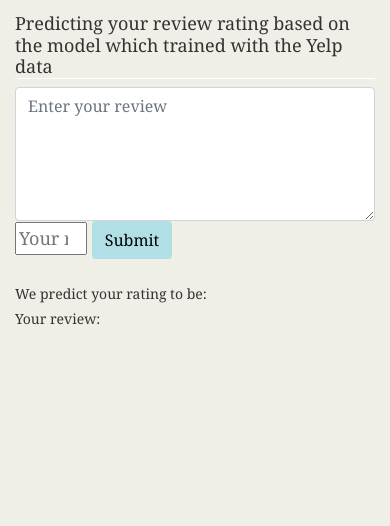
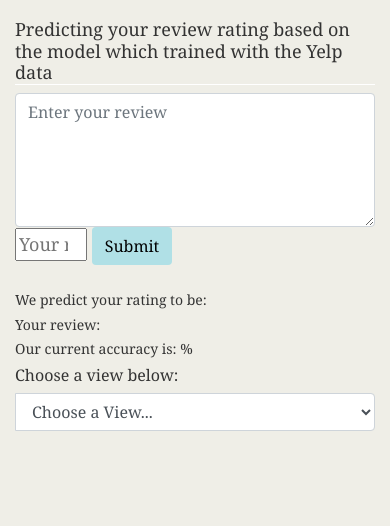
Before and after one commit to Beheshteh/review_rater_final, a Flask app: page / in a window 390 px wide. Shown: the part 318-844 px from the top of the page. Run offline with Flask 2, Linux system fonts and the light colour scheme; some libraries are stand-ins or nearby versions.

Commit message:
pushing my changes

```diff
--- a/app.py
+++ b/app.py
@@ -45,7 +45,10 @@ session = Session(bind=engine)
 @app.route("/", methods=["GET", "POST"])
 def index():
     s = ""
+    top = ""
+    bottom = ""
     searchTerms = ""
+    percentage_accurate = ""
     if request.method == "POST":
         print(request.form)
         human_rate = int(request.form['humanRating'])
@@ -54,10 +57,13 @@ def index():
         predicted = word_to_predict(searchTerms)
         s = int(predicted)
         deviation = abs(human_rate - s)
-        print(s)
         session.add(Reviews(review=searchTerms, human_rating = human_rate, machine_rating = s, deviations = deviation))
         session.commit()
-    return render_template('index.html', predict = s, review_term = searchTerms)
+        top = session.query(Reviews).filter(Reviews.deviations == 0).count()
+        print(top)
+        bottom = session.query(Reviews.deviations).count()
+        percentage_accurate = round(top/bottom,1) * 100
+    return render_template('index.html', predict = s, review_term = searchTerms, accuracy = percentage_accurate)
 
 @app.route("/methodology/")
 def methodology():
@@ -67,10 +73,10 @@ def methodology():
 def home():
     return render_template("index.html")
 
-@app.route('/collection/')
+@app.route('/data/')
 def sqlquery():
     response = session.query(Reviews.record_id, Reviews.review, Reviews.human_rating, Reviews.machine_rating, Reviews.deviations).all()
-    return render_template("collection.html", reviews=response)
+    return jsonify(response)
 
 @app.route('/barchart')
 def chart():
--- a/static/js/app.js
+++ b/static/js/app.js
@@ -1,7 +1,53 @@
 /* data route */
 var url = '/barchart';
 
-function buildPlot() {
+
+var select = document.querySelector('#selectModel');
+var probabilities = " ";
+var C_probs = " ";
+d3.select('#selectModel')
+  .on("change", function(){
+
+      console.log('TEST')
+      var sect = document.getElementById('selectModel')
+      var section = sect.options[sect.selectedIndex].value;
+      console.log(section);
+
+       if (section == 'Deviations View'){
+        console.log('Deviations View')
+        Plotly.d3.json(url, function(error, response) {
+          console.log(response);
+
+
+          var trace3 = {
+            type: 'bar',
+            x: response.deviations_x,
+            y: response.deviations_y,
+
+            marker: {
+              color: "#98abc5"
+            }
+          };
+
+          var data2 = [trace3];
+
+          var layout = {
+            title: 'Deviation of Accuracy',
+            xaxis:{
+              title: "Rating Deviations"
+            },
+            yaxis:{
+              title:"Count of Deviations"
+            },
+
+          };
+
+          Plotly.newPlot('plot', data2, layout);
+        });
+      }
+
+      if (section == 'Ratings View'){
+        console.log('Ratings View')
         Plotly.d3.json(url, function(error, response) {
           console.log(response);
 
@@ -30,49 +76,16 @@ function buildPlot() {
           var data = [trace1, trace2];
 
           var layout = {
-      title: 'Machine vs human rating',
+            title: 'Machine vs Human Ratings',
             xaxis:{
               title: "Rating"
             },
             yaxis:{
-        title:"count"
+              title:"Count of Ratings"
             },
 
           };
 
           Plotly.newPlot('plot', data, layout);
         });
-
-
-  Plotly.d3.json(url, function(error, response) {
-    console.log(response);
-
-
-    var trace3 = {
-      type: 'bar',
-      x: response.deviations_x,
-      y: response.deviations_y,
-
-      marker: {
-        color: "#98abc5"
-      }
-    };
-
-    var data2 = [trace3];
-
-    var layout = {
-      title: 'deviation of accuracy of model',
-      xaxis:{
-        title: "Rating deviation"
-      },
-      yaxis:{
-        title:"Count"
-      },
-
-    };
-
-    Plotly.newPlot('plot2', data2, layout);
-  });
-}
-
-buildPlot();
+      }})
--- a/templates/index.html
+++ b/templates/index.html
@@ -6,6 +6,7 @@
   <title>Yelp Review Analysis</title>
     <link rel="stylesheet" href="https://maxcdn.bootstrapcdn.com/bootstrap/4.0.0/css/bootstrap.min.css"
         integrity="sha384-Gn5384xqQ1aoWXA+058RXPxPg6fy4IWvTNh0E263XmFcJlSAwiGgFAW/dAiS6JXm" crossorigin="anonymous">
+    <script src="https://cdnjs.cloudflare.com/ajax/libs/d3/4.7.3/d3.min.js"></script>
 
     <link rel="stylesheet" href="../static/css/style.css">
     <script src="https://code.jquery.com/jquery-3.2.1.slim.min.js" integrity="sha384-KJ3o2DKtIkvYIK3UENzmM7KCkRr/rE9/Qpg6aAZGJwFDMVNA/GpGFF93hXpG5KkN" crossorigin="anonymous"></script>
@@ -16,17 +17,19 @@
 <body>
   <!--Navbar-->
 
-  <nav class="navbar navbar-inverse">
-    <div class="container-fluid">
-      <button class="navbar-header" ><a href="/">Home</a></button>
+  <nav class="navbar navbar-expand-lg navbar-dark bg-dark">
 
-      <div class="btn-group navbar-right">
-          <button class="navbar-header" ><a href="/methodology">Methodology</a></button>
-          <button class="navbar-header" ><a href="/collection">Review Collection</a></button>
-
+      <button class="navbar-toggler" type="button" data-toggle="collapse" data-target="#navbarNavAltMarkup" aria-controls="navbarNavAltMarkup" aria-expanded="false" aria-label="Toggle navigation">
+        <span class="navbar-toggler-icon"></span>
+      </button>
+      <div class="collapse navbar-collapse" id="navbarNavAltMarkup">
+        <div class="navbar-nav">
+          <a class="nav-item nav-link active" href="index">Home <span class="sr-only">(current)</span></a>
+          <a class="nav-item nav-link" href="/methodology">Methodology</a>
+          <a class="nav-item nav-link" href="/collection">Data</a>
+        </div>
       </div>
-    </div><!-- /.container-fluid -->
-  </nav>
+    </nav>
 
   <div class="container">
     <br>
@@ -37,6 +40,7 @@
     <h3> Predicting your review rating based on the model which trained with the Yelp data </h3>
 
     <form method="POST" action="">
+      <!-- <div class="col-lg-8" style="margin-left:17%"> -->
 
         <div class="input-group">
            <textarea rows="5" cols="50" type="text" name="searchTerms" class="form-control" id="search" aria-describedby="search" placeholder="Enter your review"></textarea>
@@ -47,27 +51,38 @@
           <span class="input-group-btn">
              <button id="submit"  type="submit" class="btn"><a>Submit</a></button>
           </span>
+          <br>
+          <div class="row">
+            <br>
+            <div align = "center" class="col-lg-12">
+            <br>
+                <h5 align = "center"> We predict your rating to be: {{ predict }}</h5>
+                <h5 align = "center"> Your review: {{ review_term }}</h5>
+                <h5 align = "center"> Our current accuracy is: {{ accuracy }} %</h5>
+            </div>
+          </div>
+          <h6>Choose a view below:</h6>
+          <div align = "left" class="input-group">
+          <br>
+            <select id="selectModel" class="form-control" width = "100%" title="Choose a model...">
+            <option>Choose a View...</option>
+            <option>Ratings View</option>
+            <option>Deviations View</option>
+          </select>
+          </div>
+
         </div>
+      <!-- </div> -->
     </form>
 
     <br>
+
     <div class="row">
-      <div align = "center" class="col-lg-12">
-          <h5 align = "center"> We predict your rating to be: {{ predict }}</h5>
-          <h5 align = "center"> Your review: {{ review_term }}</h5>
+            <div id="plot" alt="ML" style="margin-left:0%; width: 100%;"></div>
       </div>
-    </div>
   </div>
     <br>
 
-  <div class="row">
-      <div class="col-xs-3 col-sm-6 col-md-6">
-        <div id="plot" alt="ML" height="450px" width = "450px"></div>
-      </div>
-      <div class="col-xs-3 col-sm-6 col-md-6">
-        <div id="plot2" alt="deivation" height="450px" width = "450px"></div>
-      </div>
-  </div>
       <script src="https://cdn.plot.ly/plotly-latest.min.js"></script>
       <script src="{{ url_for('static', filename='js/app.js') }}"></script>
 </body>
```
Also changed, not shown: templates/methodology.html (+15 -20 lines), reviews.sqlite. Lines whose indentation alone changed are shown as unchanged.
